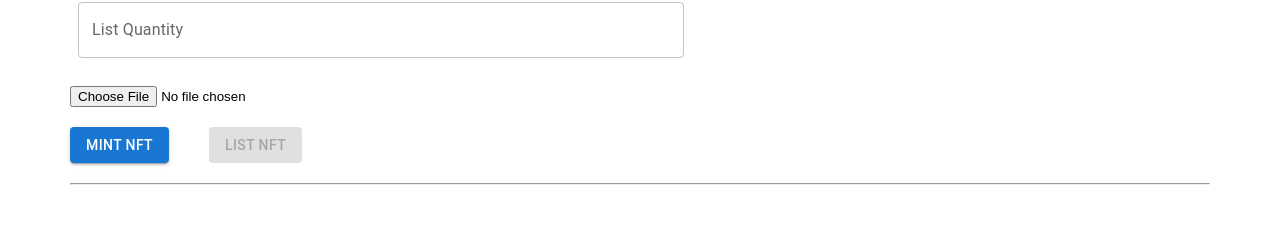
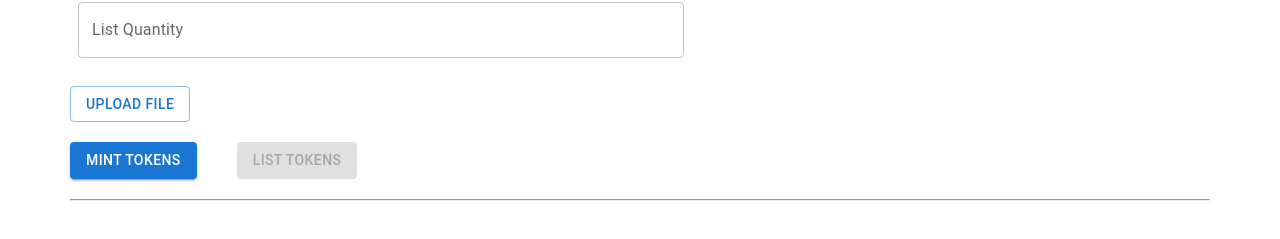
Before and after one commit to thryec/nft-marketplace, a Next.js app in the folder client/: page /create in a window 1280 px wide. Shown: the part 483-722 px from the top of the page. Built offline with nearby package versions, Linux system fonts and the light colour scheme; no server answers; what ipfs-http-client would draw is missing.

Commit message:
added loading bar

```diff
--- a/client/pages/create.js
+++ b/client/pages/create.js
@@ -10,6 +10,8 @@ import Stack from '@mui/material/Stack'
 import Button from '@mui/material/Button'
 import TextField from '@mui/material/TextField'
 import Box from '@mui/material/Box'
+import LinearProgress from '@mui/material/LinearProgress'
+import CircularProgress from '@mui/material/CircularProgress'
 
 const client = create('https://ipfs.infura.io:5001/api/v0')
 
@@ -23,14 +25,17 @@ const Create = () => {
         quantity: '',
     })
     const [isMinted, setIsMinted] = useState(false)
-    // const router = useRouter()
+    const [fileUploading, setFileUploading] = useState(false)
+    const router = useRouter()
 
     const onFileUpload = async (e) => {
+        setFileUploading(true)
         const file = e.target.files[0]
         try {
             const addedFile = await client.add(file)
             const url = `https://ipfs.infura.io/ipfs/${addedFile.path}`
             setFileUrl(url)
+            setFileUploading(false)
         } catch (e) {
             console.log('Error uploading file: ', e)
         }
@@ -78,7 +83,6 @@ const Create = () => {
         const provider = new ethers.providers.Web3Provider(connection)
         const signer = provider.getSigner()
 
-        // const nftContract = new ethers.Contract(nftaddress, NFT.abi, signer)
         const marketplaceContract = new ethers.Contract(marketplaceaddress, Market.abi, signer)
         const price = ethers.utils.parseUnits(itemInfo.price, 'ether')
 
@@ -94,6 +98,7 @@ const Create = () => {
             price: '',
             quantity: '',
         })
+        router.push('/')
     }
 
     return (
@@ -122,29 +127,34 @@ const Create = () => {
                         onChange={(e) => setItemInfo({ ...itemInfo, quantity: e.target.value })}
                     />
                 </Box>
-                <input type="file" onChange={onFileUpload} style={{ margin: '20px auto' }} />
+                <Button variant="outlined" component="label" style={{ margin: '20px auto' }}>
+                    Upload File
+                    <input type="file" hidden onChange={onFileUpload} />
+                </Button>
                 {isMinted ? (
                     <Stack spacing={2} direction="row">
                         <Button onClick={createSaleItem} variant="contained" disabled>
-                            Mint NFT
+                            Mint Tokens
                         </Button>
                         <Button onClick={listOnMarketplace} variant="contained">
-                            List NFT
+                            List Tokens
                         </Button>
                     </Stack>
                 ) : (
                     <Stack spacing={5} direction="row" style={{ marginBottom: '20px' }}>
                         <Button onClick={createSaleItem} variant="contained">
-                            Mint NFT
+                            Mint Tokens
                         </Button>
                         <Button onClick={listOnMarketplace} variant="contained" disabled>
-                            List NFT
+                            List Tokens
                         </Button>
                     </Stack>
                 )}
             </div>
             <hr />
-            <div> {fileUrl && <img src={fileUrl} width="800px" />}</div>
+            <div style={{ margin: '20px' }}>
+                {fileUploading ? <LinearProgress sx={{ width: '80%' }} /> : <img src={fileUrl} width="800px" />}{' '}
+            </div>
         </div>
     )
 }
```
